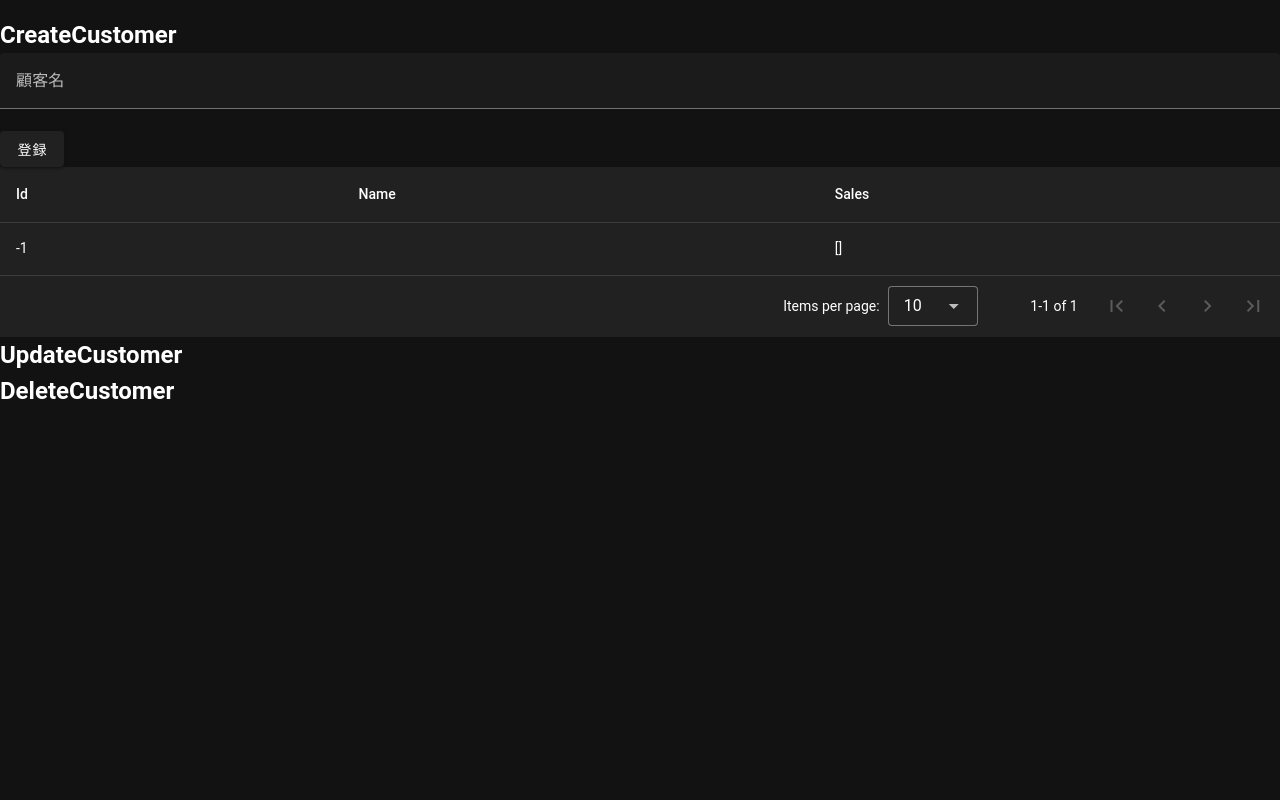
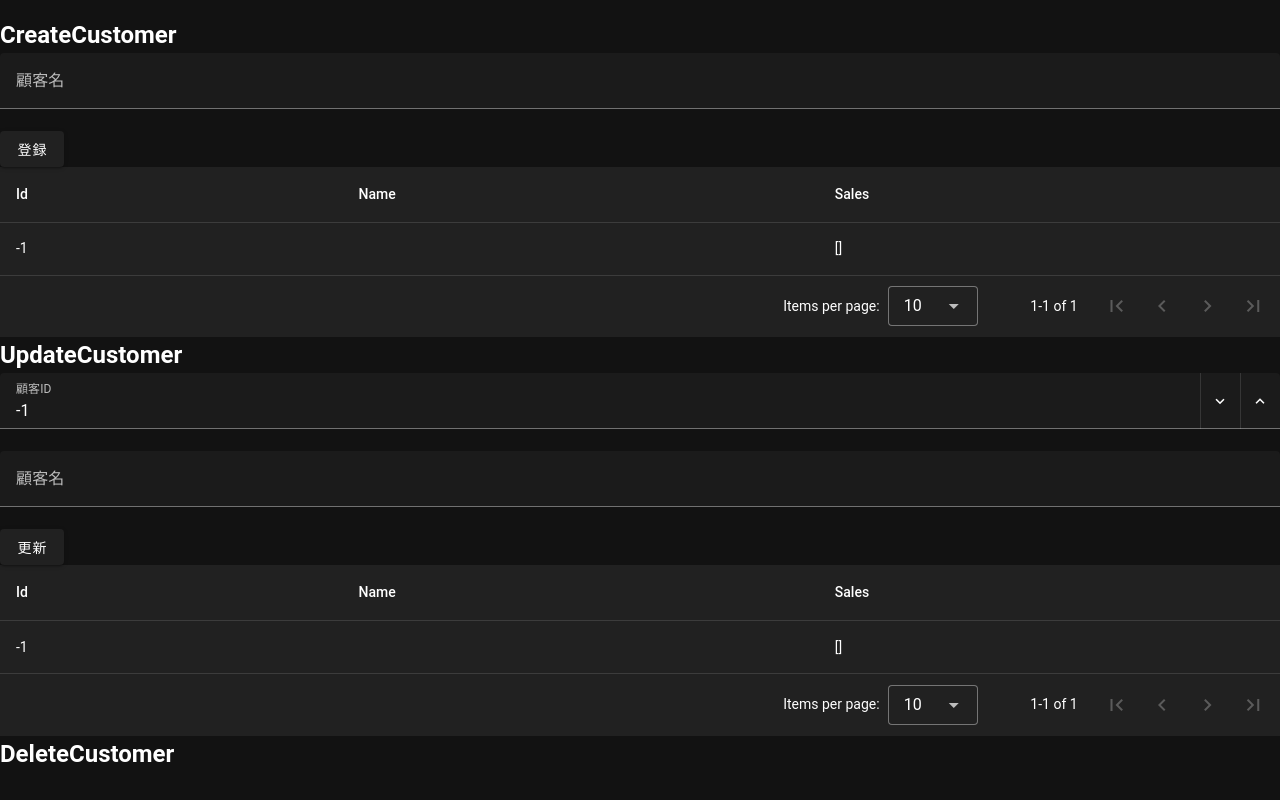
Before and after one commit to poeMoon0416/demo-app, a Vue app in the folder demo-front/: page /shop in a window 1280 px wide. Shown: the part 1284-2084 px from the top of the page. Before the commit the page ends 1725 px from the top, so only its background shows below. Built offline with nearby package versions, Linux system fonts and the light colour scheme; no server answers; a small style sheet from the web is missing.

Commit message:
PUTとCORSの許可されたメソッドの挙動

```diff
--- a/demo-front/src/components.d.ts
+++ b/demo-front/src/components.d.ts
@@ -18,5 +18,6 @@ declare module 'vue' {
     HelloWorld: typeof import('./components/HelloWorld.vue')['default']
     RouterLink: typeof import('vue-router')['RouterLink']
     RouterView: typeof import('vue-router')['RouterView']
+    UpdateCustomer: typeof import('./components/UpdateCustomer.vue')['default']
   }
 }
--- a/demo-front/src/components/CreateCustomer.vue
+++ b/demo-front/src/components/CreateCustomer.vue
@@ -1,13 +1,16 @@
 <template>
   <h2>CreateCustomer</h2>
+
   <!-- 条件付きレンダリング: https://ja.vuejs.org/guide/essentials/conditional.html -->
   <p v-if="!isError && message" style="color: green">{{ message }}</p>
   <p v-if="isError && message" style="color: red">{{ message }}</p>
+
   <!-- v-form: https://vuetifyjs.com/ja/components/forms/ -->
   <v-form>
     <v-text-field v-model="name" label="顧客名" />
     <v-btn @click="createCustomer">登録</v-btn>
   </v-form>
+
   <v-data-table :items="[result]" />
 </template>
 
--- /dev/null
+++ b/demo-front/src/components/UpdateCustomer.vue
@@ -0,0 +1,73 @@
+<template>
+  <!-- OPTIONSは最初しかとばないので確認する際は注意 -->
+  <h2>UpdateCustomer</h2>
+
+  <p v-if="!isError && msg" class="success-msg">{{ msg }}</p>
+  <p v-if="isError && msg" class="error-msg">{{ msg }}</p>
+
+  <v-form>
+    <v-number-input v-model="id" label="顧客ID" />
+    <v-text-field v-model="name" label="顧客名" />
+    <v-btn @click="updateCustomer">更新</v-btn>
+  </v-form>
+
+  <v-data-table :items="[resultCustomer]" />
+</template>
+
+<script setup lang="ts">
+import type { Customer } from "@/types/shops/Customer";
+import type { Sale } from "@/types/shops/Sale";
+
+const id = ref<number>(-1);
+const name = ref<string>("");
+const sales = ref<Sale[]>([]);
+const inputCustomer = computed<Customer>(() => {
+  return {
+    id: id.value,
+    name: name.value,
+    sales: sales.value,
+  };
+});
+const resultCustomer = ref<Customer>({
+  id: -1,
+  name: "",
+  sales: [],
+});
+const msg = ref<string>("");
+const isError = ref<boolean>(false);
+
+async function updateCustomer() {
+  const res = await fetch(`http://localhost:8080/update-customer/${id.value}`, {
+    credentials: "include",
+    method: "put",
+    headers: { "Content-Type": "application/json" },
+    body: JSON.stringify(inputCustomer.value),
+  });
+
+  if (res.status === 404) {
+    msg.value = "存在しないIDです";
+    isError.value = true;
+    return;
+  }
+
+  if (res.status / 100 !== 2) {
+    msg.value = "顧客情報の更新に失敗しました";
+    isError.value = true;
+    return;
+  }
+
+  resultCustomer.value = await res.json();
+  msg.value = "顧客情報の更新に成功しました";
+  isError.value = false;
+}
+</script>
+
+<!-- コンポーネント内だけのCSS適用: https://ja.vuejs.org/api/sfc-css-features -->
+<style lang="css" scoped>
+.success-msg {
+  color: green;
+}
+.error-msg {
+  color: red;
+}
+</style>
--- a/demo-front/src/pages/shop.vue
+++ b/demo-front/src/pages/shop.vue
@@ -10,7 +10,7 @@
 
   <CreateCustomer />
 
-  <h2>UpdateCustomer</h2>
+  <UpdateCustomer />
 
   <h2>DeleteCustomer</h2>
 </template>
@@ -21,4 +21,5 @@ import CreateCustomer from "@/components/CreateCustomer.vue";
 import FindCustomer from "@/components/FindCustomer.vue";
 import FindSale from "@/components/FindSale.vue";
 import FindSaleView from "@/components/FindSaleView.vue";
+import UpdateCustomer from "@/components/UpdateCustomer.vue";
 </script>
```
Also changed, not shown: 2 other files (tests, documents, lock files or other folders).
